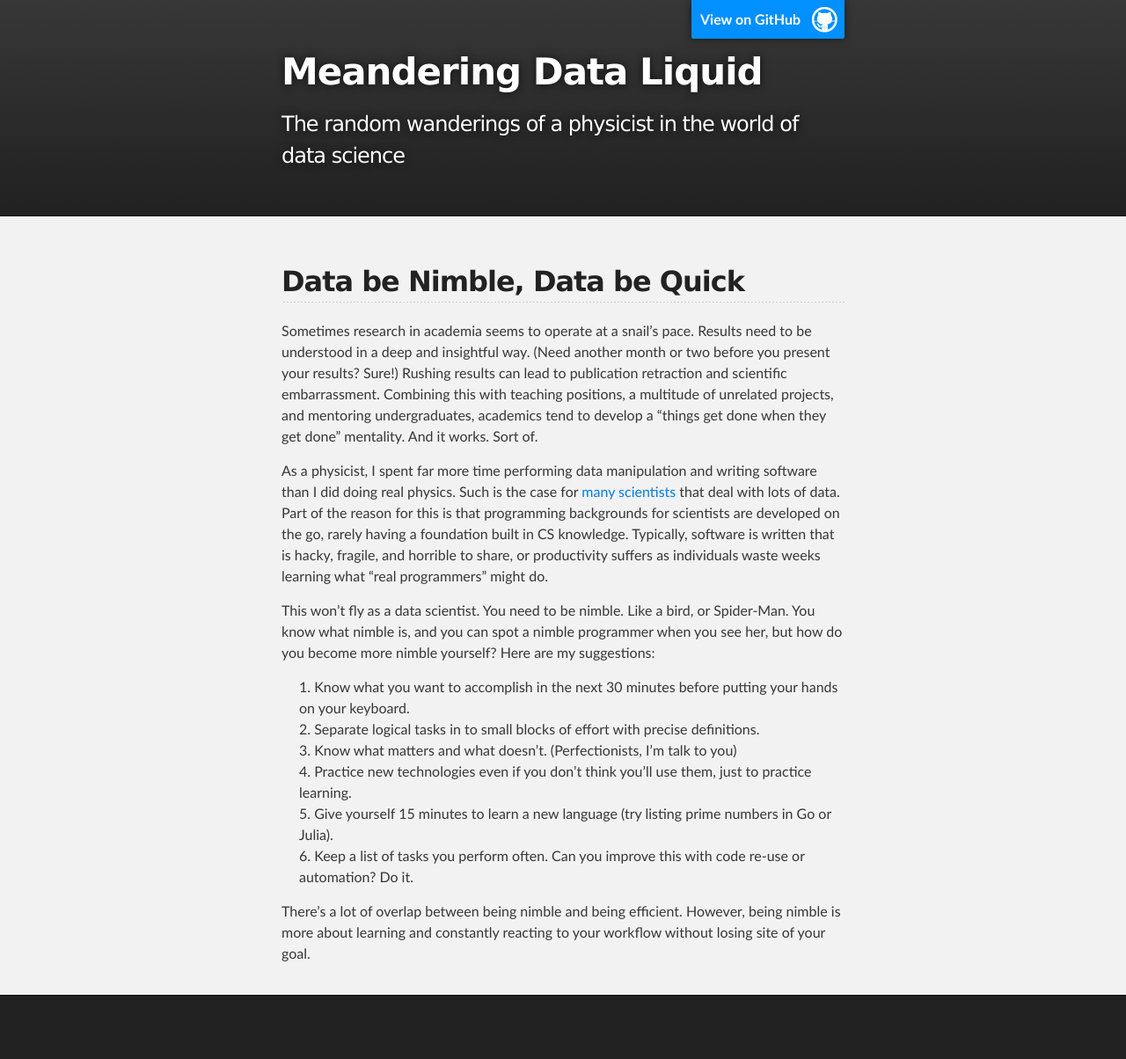
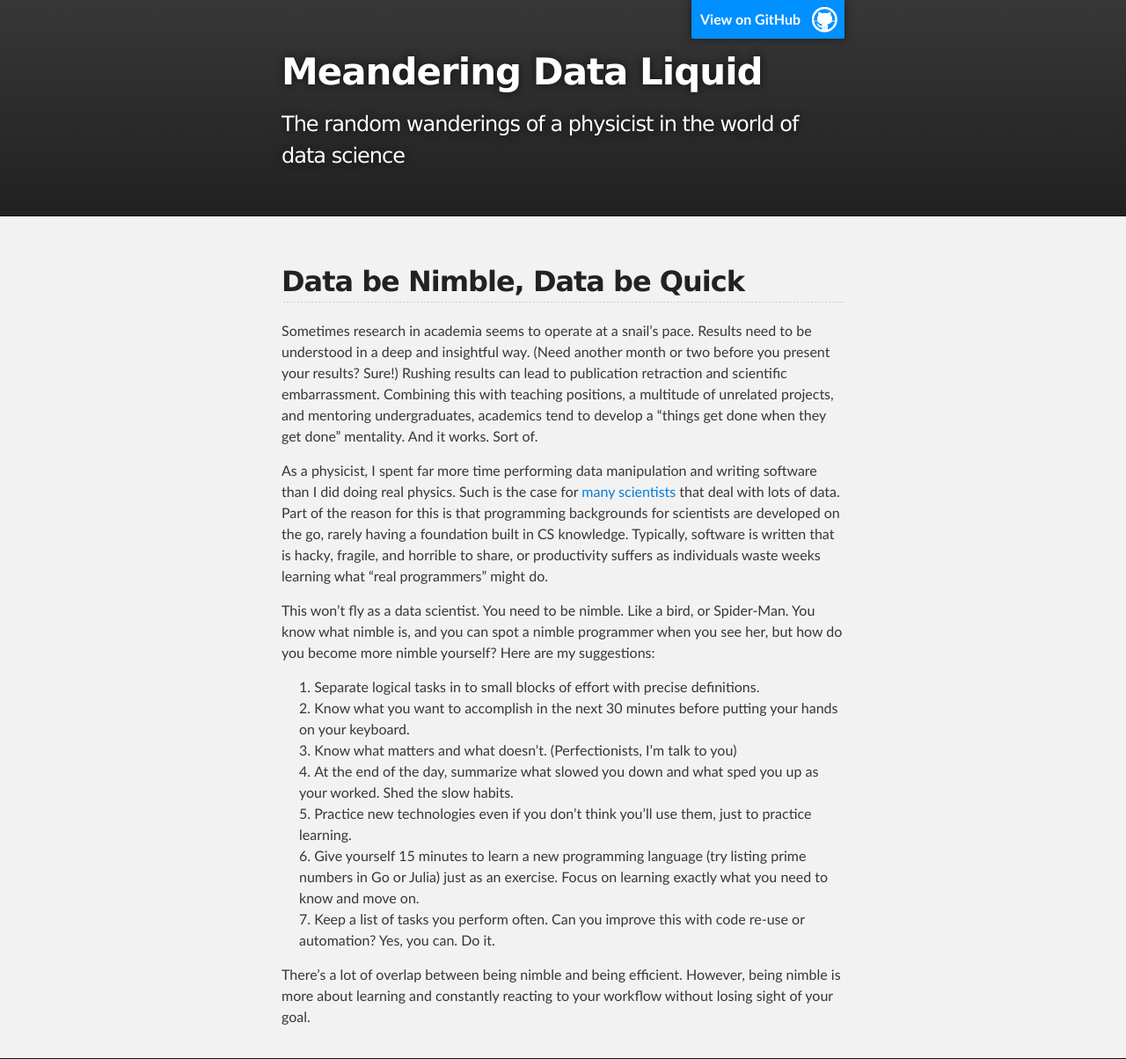
Before and after one commit to vgm64/vgm64.github.io, a Jekyll site: the page built from _posts/2014-05-19-data-be-nimble.md, in a window 1280 px wide. Shown: the whole page at 88% size. Built offline with Jekyll 4.4.1, drawn with Linux system fonts in a browser that asks for light colours; before the commit the page ends 1132 px from its top, so only the background shows below that.

Commit message:
Corrections and improvements. Finalized.

```diff
--- a/_posts/2014-05-19-data-be-nimble.md
+++ b/_posts/2014-05-19-data-be-nimble.md
@@ -14,11 +14,12 @@ As a physicist, I spent far more time performing data manipulation and writing s
 
 This won't fly as a data scientist. You need to be nimble. Like a bird, or Spider-Man. You know what nimble is, and you can spot a nimble programmer when you see her, but how do you become more nimble yourself? Here are my suggestions:
 
+1. Separate logical tasks in to small blocks of effort with precise definitions.
 1. Know what you want to accomplish in the next 30 minutes before putting your hands on your keyboard.
-1. Separate logical tasks in to small blocks of effort with precise definitions.
 1. Know what matters and what doesn't. (Perfectionists, I'm talk to you)
+1. At the end of the day, summarize what slowed you down and what sped you up as your worked. Shed the slow habits.
 1. Practice new technologies even if you don't think you'll use them, just to practice learning.
-1. Give yourself 15 minutes to learn a new language (try listing prime numbers in Go or Julia).
-1. Keep a list of tasks you perform often. Can you improve this with code re-use or automation? Do it.
+1. Give yourself 15 minutes to learn a new programming language (try listing prime numbers in Go or Julia) just as an exercise. Focus on learning exactly what you need to know and move on.
+1. Keep a list of tasks you perform often. Can you improve this with code re-use or automation? Yes, you can. Do it.
 
-There's a lot of overlap between being nimble and being efficient. However, being nimble is more about learning and constantly reacting to your workflow without losing site of your goal.
+There's a lot of overlap between being nimble and being efficient. However, being nimble is more about learning and constantly reacting to your workflow without losing sight of your goal.
```
